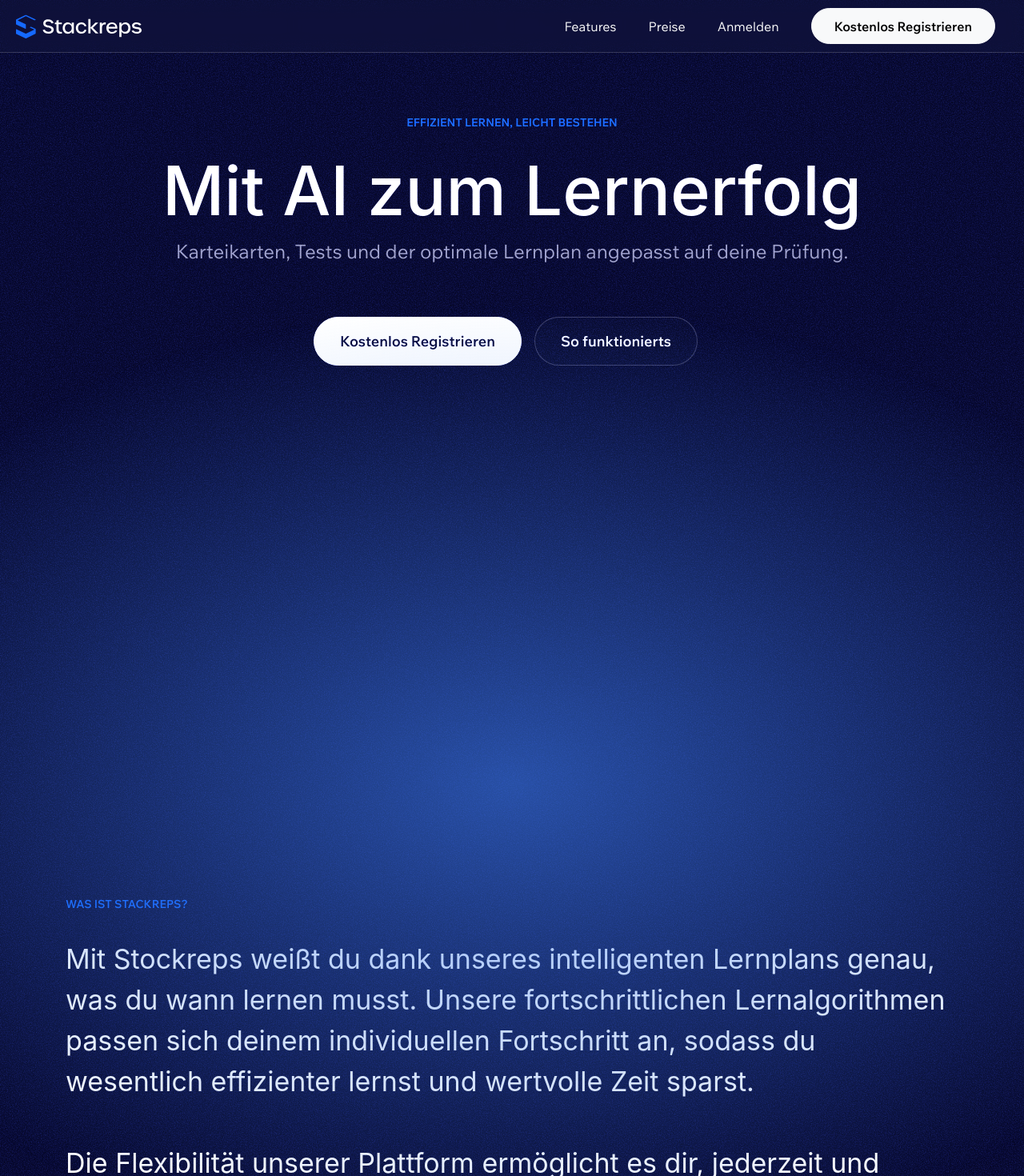
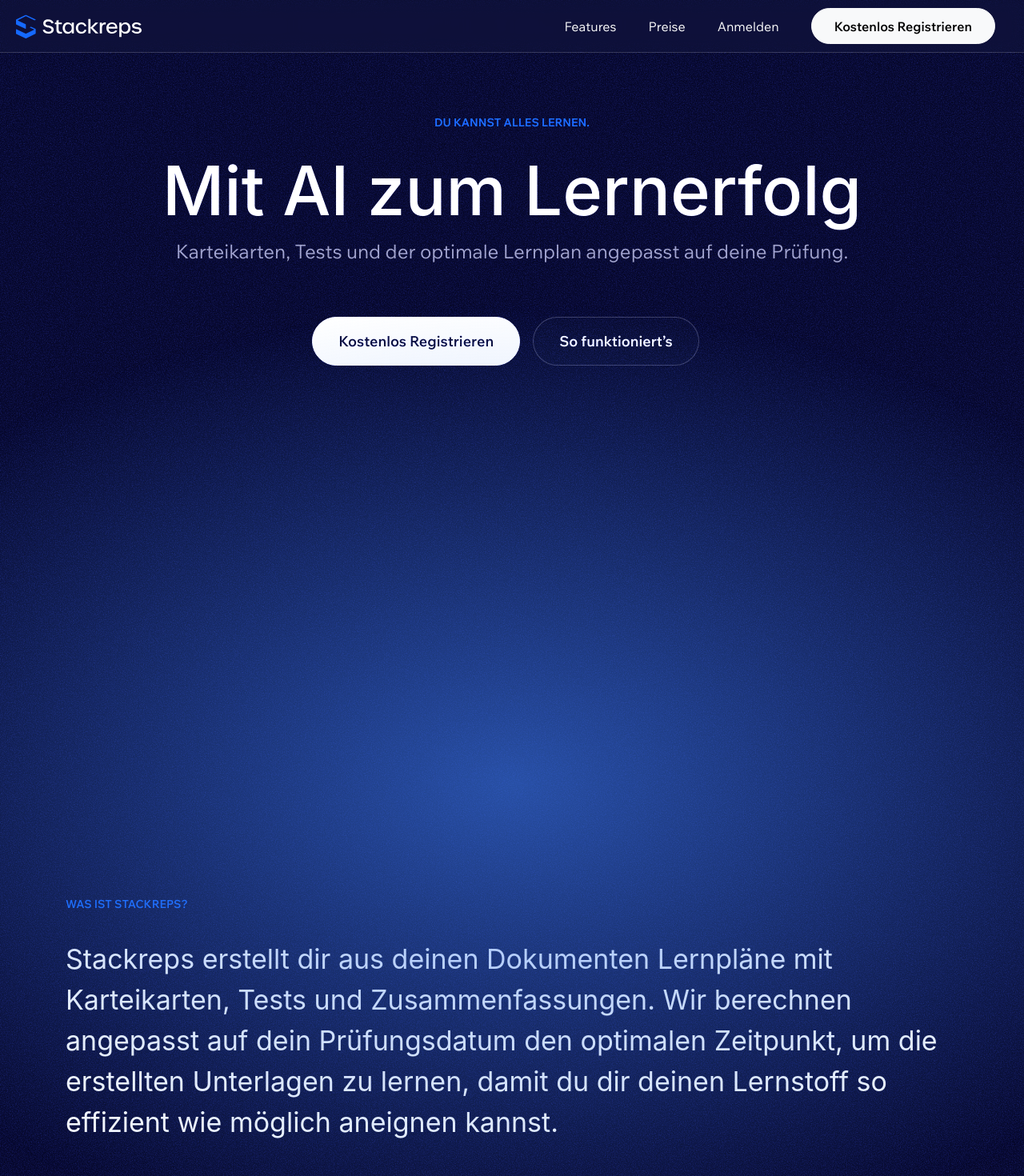
Before and after one commit to tanjawebdev/stackreps, a Next.js app: page / in a window 1280 px wide. Shown: the top 1470 px of the page at 80% size. Built offline with nearby package versions, Linux system fonts and the light colour scheme.

Commit message:
adapted final texts

```diff
--- a/app/components/CtaSection.tsx
+++ b/app/components/CtaSection.tsx
@@ -9,7 +9,7 @@ export default function CtaSection() {
               Probiere Stackreps kostenlos aus
           </span>
               <span className="description g-col-12 g-col-md-6 g-start-md-7">
-              Melde dich an und entdecke, wie einfach und effizient Lernen mit Stackreps sein kann. Erhalte sofort Zugang zu personalisierten Lernplänen, Karteikarten und Quizfragen, die dich optimal auf deine Prüfung vorbereiten.
+              Registriere dich und entdecke, wie einfach und effizient Lernen mit Stackreps sein kann. Erhalte sofort Zugang zu personalisierten Lernplänen, Karteikarten und Tests, die dich optimal auf deine Prüfung vorbereiten.
           </span>
           </div>
           <Button href="https://study.stackreps.com/" variant="light" className={styles.register} size="lg">Jetzt Registrieren</Button>
--- a/app/components/Prices.tsx
+++ b/app/components/Prices.tsx
@@ -13,10 +13,6 @@ export default function Prices() {
           <div className="grid">
               <div className="title g-col-12 g-col-lg-7 g-col-xl-5">
                   <h2>Preise und Abos</h2>
-                  <p>
-                      Wähle das passende Paket für deine Lernziele: Ob kleine Lernhilfen, umfangreiches Material oder
-                      ein flexibles Abo – wir haben ein Angebot für dich.
-                  </p>
               </div>
           </div>
               <div className={styles.pricesGrid + " grid"}>
@@ -25,7 +21,7 @@ export default function Prices() {
                       price={0}
                       link="https://study.stackreps.com/"
                       linktext="Produkt kaufen"
-                      points={["+ 100 Credits nach authentifizierung", "Für Lernpläne zu beliebigen Dokumenten", "Inkl. Lernkarten", "Inkl. Multiple-Choice-Fragen", "Inkl. Zusammenfassungen"]}
+                      points={["+ 100 Credits nach Authentifizierung", "Für Lernpläne zu beliebigen Dokumenten", "Inkl. Lernkarten", "Inkl. Multiple-Choice-Tests", "Inkl. Zusammenfassungen"]}
                       highlight={true}
                       ref={refPrice2}
                   >
@@ -39,7 +35,7 @@ export default function Prices() {
                       price={1.99}
                       link="https://study.stackreps.com/"
                       linktext="Produkt kaufen"
-                      points={["100 Credits", "Für Lernpläne zu beliebigen Dokumenten", "Inkl. Lernkarten", "Inkl. Multiple-Choice-Fragen", "Inkl. Zusammenfassungen"]}
+                      points={["100 Credits", "Für Lernpläne zu beliebigen Dokumenten", "Inkl. Lernkarten", "Inkl. Multiple-Choice-Tests", "Inkl. Zusammenfassungen"]}
                       highlight={false}
                       ref={refPrice1}
                   >
@@ -54,7 +50,7 @@ export default function Prices() {
                       price={14.99}
                       link="https://study.stackreps.com/"
                       linktext="Produkt kaufen"
-                      points={["1000 Credits", "Für Lernpläne zu beliebigen Dokumenten", "Inkl. Lernkarten", "Inkl. Multiple-Choice-Fragen", "Inkl. Zusammenfassungen"]}
+                      points={["1000 Credits", "Für Lernpläne zu beliebigen Dokumenten", "Inkl. Lernkarten", "Inkl. Multiple-Choice-Testsn", "Inkl. Zusammenfassungen"]}
                       discount={25}
                       highlight={false}
                       monthly={false}
@@ -68,7 +64,7 @@ export default function Prices() {
               </div>
 
               <div className={styles.creditNoteContainer}>
-                <small className={styles.creditNote}>*Ein Credit entspricht 1.000 Zeichen (ohne Leerzeichen) aus dem hochgeladenen Dokument. Für diesen Textinhalt werden Lernplan und Lernmaterialien generiert.</small>
+                <small className={styles.creditNote}>*Ein Credit entspricht 1.000 Zeichen (ohne Leerzeichen) aus dem hochgeladenen Dokument. Pro Seite werden mindestens 2 Credits verrechnet. <br/> Für diesen Textinhalt werden Lernplan und Lernmaterialien generiert.</small>
               </div>
       </section>
 )
--- a/app/components/Vision.tsx
+++ b/app/components/Vision.tsx
@@ -7,14 +7,9 @@ export default function Vision() {
           Unsere Vision: Lernen neu definieren
         </span>
           <p className="description">
-              Bei Stackreps glauben wir daran, dass Lernen nicht nur effektiv, sondern auch intelligent und zugänglich
-              sein sollte. Unsere Mission ist es, das Lernen für Studierende, die viel Auswendig lernen müssen, zu
-              revolutionieren. Durch den Einsatz von unseren Lernalgorithmen schaffen wir eine Plattform, die nicht nur
-              Zeit spart, sondern auch den Lernerfolg maximiert.
-              <br/><br/>
-              Wir möchten, dass du dich voll und ganz auf deine Ziele konzentrieren kannst, ohne dich mit der
-              Organisation deines Lernstoffs aufhalten zu müssen. Von uns erhältst du die Werkzeuge, die du brauchst, um
-              effizienter zu lernen, besser Wissen zu behalten und deine Prüfungen mit Zuversicht zu meistern.
+            Bei Stackreps glauben wir daran, dass Lernen nicht nur effektiv, sondern auch effizient und für alle zugänglich sein sollte. Unsere Mission ist es, das Lernen für Studierende, Schüler und alle Wissbegierigen zu revolutionieren.
+            <br/><br/>
+            Dank unserer innovativen Algorithmen, die auf der Spaced-Repetition-Methode basieren, sparst du nicht nur Zeit, sondern maximierst auch deinen Lernerfolg. Denn mit unseren intelligenten Lernplänen und KI-generierten Lernmaterialien kannst du dich voll und ganz auf das konzentrieren, was wirklich zählt: das Lernen.
           </p>
           <div className={styles.sponsors}>
              <span className={styles.sponsorssummary + " summary"}>
--- a/app/components/footer.tsx
+++ b/app/components/footer.tsx
@@ -9,8 +9,7 @@ export default function Footer() {
           <LogoSvg/>
         </div>
         <div className="footer-top">
-          <span className="h1">Effizient lernen, <br/>
-            leicht bestehen</span>
+          <span className="h1">Du kannst alles lernen.</span>
 
           <FooterNav/>
         </div>
--- a/app/components/heading.tsx
+++ b/app/components/heading.tsx
@@ -7,7 +7,7 @@ export default function Heading() {
   return (
     <section className={styles.heading + " container"}>
       <span className={styles.summary + " summary"}>
-        Effizient lernen, leicht bestehen
+      Du kannst alles lernen.
       </span>
       <h1>Mit AI zum Lernerfolg</h1>
       <p className={styles.subtitle + " subtitle"}>
@@ -15,7 +15,7 @@ export default function Heading() {
       </p>
       <div className={styles.headingButtons}>
         <Button href="https://study.stackreps.com/" variant="light" className={styles.register} size="lg">Kostenlos Registrieren</Button>
-        <Button onClick={() => scrollToSection("features")} variant="outline-light" className="howto" size="lg">So funktionierts</Button>
+        <Button onClick={() => scrollToSection("features")} variant="outline-light" className="howto" size="lg">So funktioniert’s</Button>
 
       </div>
     </section>
--- a/app/components/howToSections.tsx
+++ b/app/components/howToSections.tsx
@@ -12,14 +12,14 @@ export default function HowToSections() {
     <section id="features" className="how-to-sections container">
         <div className="grid">
             <div className="title g-col-12 g-col-lg-7 g-col-xl-5">
-                <h2>So funktionierts</h2>
+                <h2>So funktioniert‘s</h2>
                 <p>In nur drei Schritten kannst du deine Prüfungsvorbereitung starten und den für dich individuell
                     erstellten Lernplan erhalten.</p>
             </div>
             <div className="card-section grid g-col-12">
-                <HowToCard ref={refCard1} icon="pdf" headline="Unterlagen hochladen" description="Lade einfach deine Lernunterlagen zum Beispiel als PDF hoch. Unsere AI analysiert den Inhalt und bereitet ihn für dich auf." />
-                <HowToCard ref={refCard2} icon="calender" headline="Prüfungsdatum angeben" description="Gib das Datum deiner Prüfung an, und Stockreps erstellt dir einen optimalen Lernplan, der sicherstellt, dass du bis zum Prüfungstag bestens vorbereitet bist." />
-                <HowToCard ref={refCard3} icon="cards" headline="Lernmaterialien erhalten" description="Erhalte automatisch generierte Karteikarten und Quizfragen, die auf deine Prüfungsinhalte abgestimmt sind. Unsere intelligenten Lernalgorithmen sorgen dafür, dass die Inhalte regelmäßig wiederholt und vertieft werden." />
+                <HowToCard ref={refCard1} icon="pdf" headline="Unterlagen hochladen" description="Lade deinen Lernstoff als PDF hoch." />
+                <HowToCard ref={refCard2} icon="calender" headline="Prüfungsdatum angeben" description="Gib das Datum deiner Prüfung an, damit wir deine Lerneinheiten so anpassen können, dass du den Lernstoff zum Prüfungstag bestmöglich beherrschst." />
+                <HowToCard ref={refCard3} icon="cards" headline="Lernmaterialien erhalten" description="Erhalte mit AI erstellte Karteikarten, Tests und Zusammenfassungen, die auf deinen Lernstoff abgestimmt sind. Unsere Lernalgorithmen sorgen dafür, dass du dir die Inhalte so effizient wie möglich aneignen kannst." />
             </div>
         </div>
     </section>
--- a/app/components/introText.tsx
+++ b/app/components/introText.tsx
@@ -13,17 +13,11 @@ export default function IntroText() {
          Was ist Stackreps?
        </span>
          <p className="description">
-             Mit Stockreps weißt du dank unseres intelligenten Lernplans genau, was du wann lernen musst. Unsere
-             fortschrittlichen Lernalgorithmen passen sich deinem individuellen Fortschritt an, sodass du wesentlich
-             effizienter lernst und wertvolle Zeit sparst.
-             <br/><br/>
-             Die Flexibilität unserer Plattform ermöglicht es dir, jederzeit und überall zu lernen. Durch regelmäßige
-             Wiederholungen und gezielte Übungen bist du optimal auf deine Prüfung vorbereitet und kannst deinen
-             Lernerfolg maximieren.
+         Stackreps erstellt dir aus deinen Dokumenten Lernpläne mit Karteikarten, Tests und Zusammenfassungen. Wir berechnen angepasst auf dein Prüfungsdatum den optimalen Zeitpunkt, um die erstellten Unterlagen zu lernen, damit du dir deinen Lernstoff so effizient wie möglich aneignen kannst.
          </p>
          <div className="intro-test-buttons">
              <Button href="https://study.stackreps.com/" variant="light" className="register" size="lg">Registrieren</Button>
-             <Button onClick={() => scrollToSection("features")} variant="outline-light" className="howto" size="lg">So funktionierts</Button>
+             <Button onClick={() => scrollToSection("features")} variant="outline-light" className="howto" size="lg">So funktioniert’s</Button>
          </div>
      </section>
   )
```
